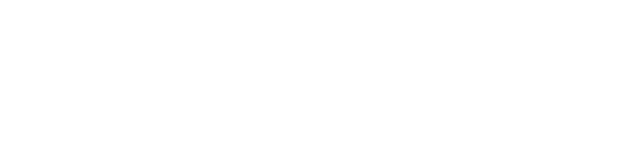
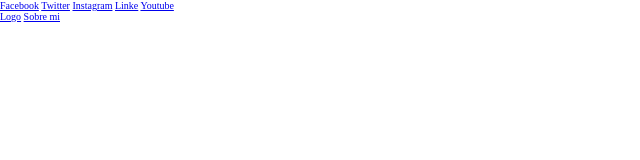
Before and after one commit to ShaviMaria/Blog, a plain HTML site: page index.html in a window 1280 px wide. Shown: the whole page, without its empty margins (0-640 px from the left). Drawn offline with Linux system fonts and the light colour scheme.

Commit message:
Estructura header html hecha

```diff
--- a/index.html
+++ b/index.html
@@ -10,7 +10,21 @@
 </head>
 <body>
     <header>
-
+        <section>
+            <nav>
+                <a href="#">Facebook</a>
+                <a href="#">Twitter</a>
+                <a href="#">Instagram</a>
+                <a href="#">Linke</a>
+                <a href="#">Youtube</a>
+            </nav>
+        </section>
+        <section>
+            <nav>
+                <a href="#">Logo</a>
+                <a href="#">Sobre mi</a>
+            </nav>
+        </section>
     </header>
 </body>
 </html>
```
